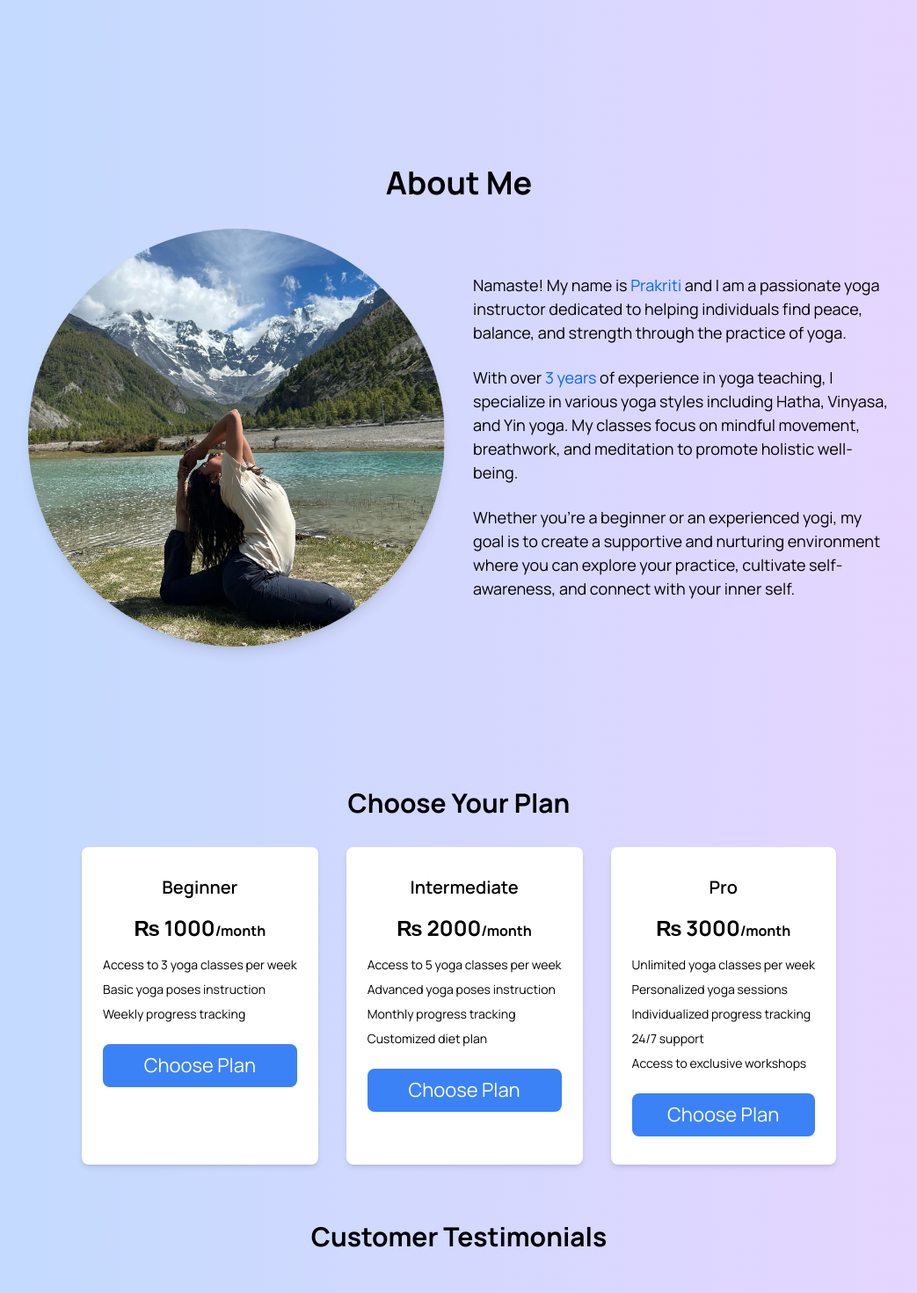
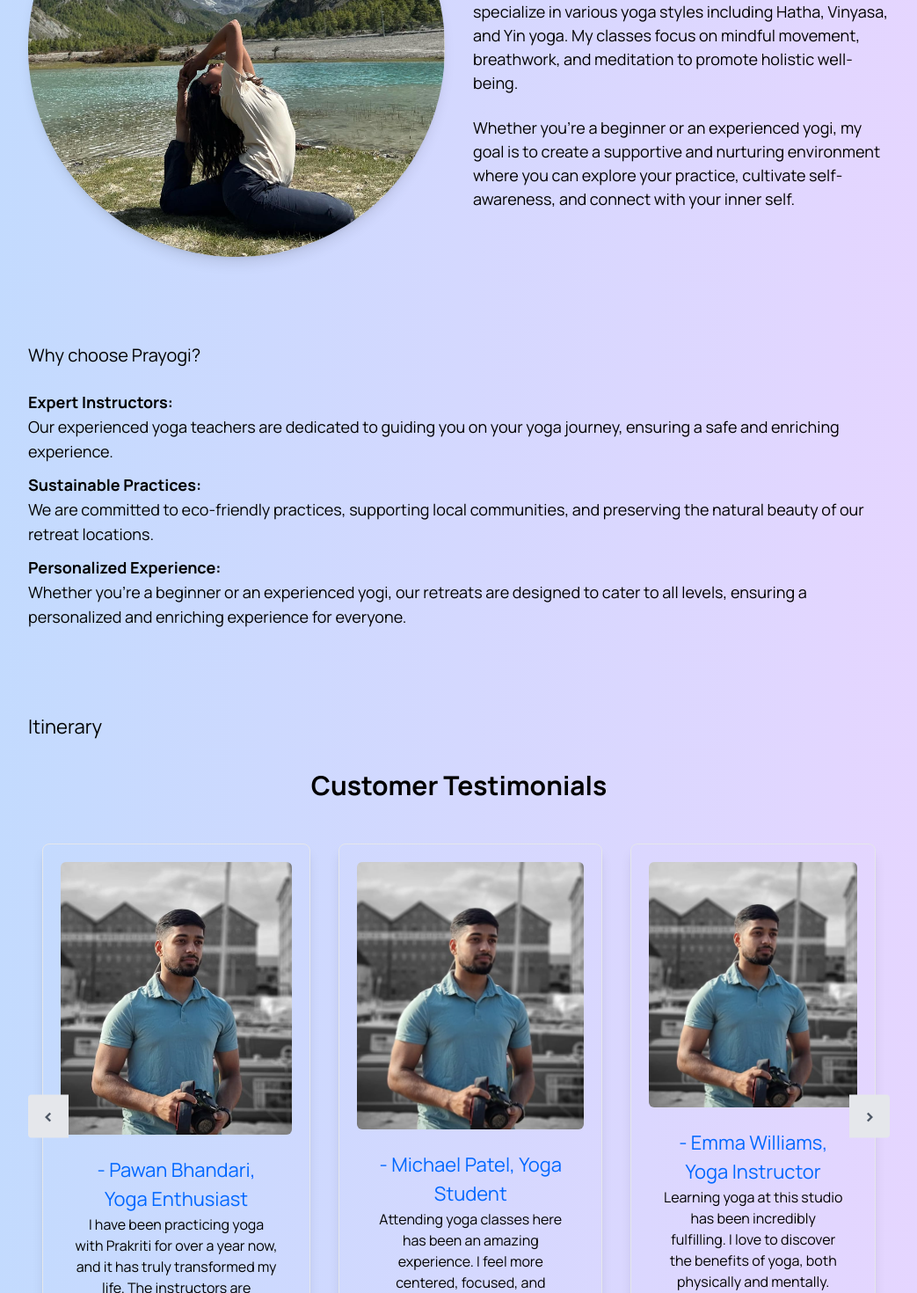
Before and after one commit to bhandaripawan8/Yoga-MERN, a React (Vite) app in the folder frontend/: page / in a window 1280 px wide. Shown: the part 1330-2800 px from the top of the page at 88% size, without its empty margins (118-1161 px from the left). Built offline with nearby package versions, Linux system fonts and the light colour scheme.

Commit message:
why choose prayogi component added with animations

```diff
--- a/frontend/src/components/Home/Home.jsx
+++ b/frontend/src/components/Home/Home.jsx
@@ -1,6 +1,6 @@
 import React from "react";
 import AboutMe from "../AboutMe/Aboutme";
-import PricingPlans from "../Pricing";
+import Itinerary from "../Itinerary/Itinerary";
 import Testimonials from "../Testimonials/Testimonials";
 import Contact from "../Contact/Contact";
 import Hero from "../Hero/Hero";
@@ -10,16 +10,17 @@ const Home = () => {
   return (
     <>
       <>
-        <div>
+        <div className="mt-[15px]">
           <Hero />
-          <WhyChoose/>
+
         </div>
         <div className="container">
-          <div className="mt-20">
+          <div className="mt-8">
             <AboutMe />
+            <WhyChoose/>
           </div>
           <div className="mt-20">
-            <PricingPlans />
+            <Itinerary />
           </div>
           <div>
             <Testimonials />
--- /dev/null
+++ b/frontend/src/components/Itinerary/Itinerary.jsx
@@ -0,0 +1,9 @@
+import React from 'react'
+
+const Itinerary = () => {
+  return (
+    <div>Itinerary</div>
+  )
+}
+
+export default Itinerary
--- a/frontend/src/components/Pricing.jsx
+++ /dev/null
@@ -1,57 +0,0 @@
-import React from 'react';
-
-const PricingPlans = () => {
-  return (
-    <div className="container mx-auto px-4 py-8">
-      <h2 className="text-3xl font-bold text-center text-black mb-8">Choose Your Plan</h2>
-      <div className="flex justify-center">
-        {/* Beginner Plan */}
-        <div className="max-w-xs bg-white rounded-lg shadow-md overflow-hidden mx-4">
-          <div className="px-6 py-8">
-            <h3 className="text-xl font-semibold text-center mb-4">Beginner</h3>
-            <div className="text-center text-2xl font-bold mb-4">&#x20A8; 1000<span className="text-base">/month</span></div>
-            <ul className="text-sm text-black mb-6">
-              <li className="mb-2">Access to 3 yoga classes per week</li>
-              <li className="mb-2">Basic yoga poses instruction</li>
-              <li className="mb-2">Weekly progress tracking</li>
-            </ul>
-            <button className="block w-full bg-blue-500 text-white text-center py-2 rounded-lg hover:bg-blue-600">Choose Plan</button>
-          </div>
-        </div>
-
-        {/* Intermediate Plan */}
-        <div className="max-w-xs bg-white rounded-lg shadow-md overflow-hidden mx-4">
-          <div className="px-6 py-8">
-            <h3 className="text-xl font-semibold text-center mb-4">Intermediate</h3>
-            <div className="text-center text-2xl font-bold mb-4">&#x20A8; 2000<span className="text-base">/month</span></div>
-            <ul className="text-sm text-black mb-6">
-              <li className="mb-2">Access to 5 yoga classes per week</li>
-              <li className="mb-2">Advanced yoga poses instruction</li>
-              <li className="mb-2">Monthly progress tracking</li>
-              <li className="mb-2">Customized diet plan</li>
-            </ul>
-            <button className="block w-full bg-blue-500 text-white text-center py-2 rounded-lg hover:bg-blue-600">Choose Plan</button>
-          </div>
-        </div>
-
-        {/* Pro Plan */}
-        <div className="max-w-xs bg-white rounded-lg shadow-md overflow-hidden mx-4">
-          <div className="px-6 py-8">
-            <h3 className="text-xl font-semibold text-center mb-4">Pro</h3>
-            <div className="text-center text-2xl font-bold mb-4">&#x20A8; 3000<span className="text-base">/month</span></div>
-            <ul className="text-sm text-black mb-6">
-              <li className="mb-2">Unlimited yoga classes per week</li>
-              <li className="mb-2">Personalized yoga sessions</li>
-              <li className="mb-2">Individualized progress tracking</li>
-              <li className="mb-2">24/7 support</li>
-              <li className="mb-2">Access to exclusive workshops</li>
-            </ul>
-            <button className="block w-full bg-blue-500 text-white text-center py-2 rounded-lg hover:bg-blue-600">Choose Plan</button>
-          </div>
-        </div>
-      </div>
-    </div>
-  );
-};
-
-export default PricingPlans;
--- a/frontend/src/components/whyChoose/WhyChoose.jsx
+++ b/frontend/src/components/whyChoose/WhyChoose.jsx
@@ -25,25 +25,42 @@ const WhyChoose = () => {
 
 
   return (
-    <div style={{height: '50vh'}}>
+    <div className='mt-[50px]'>
       <section ref={ref}>
-        <motion.p className='text-2xl my-[10px]'
+        <motion.p className='text-xl my-[10px] flex mx-auto text-center '
           initial={{opacity: 0, y: 50}}
           animate= {controls}
           transition={{duration: 0.5}}
         >Why choose Prayogi?</motion.p>
-        <p>
-          Expert Instructors: Our experienced yoga
+
+        <ul className='py-[10px]' ref={ref}>
+        <motion.li className='text-lg py-[5px]
+        '
+        initial={{opacity: 0, y: 20}}
+        animate={controls}
+        transition={{duration: 0.5, delay: 0.2}}
+        >
+          <p className='font-bold'>Expert Instructors:</p>Our experienced yoga
           teachers are dedicated to guiding you on your yoga journey, ensuring a
-          safe and enriching experience. </p>
-          <p>Sustainable Practices: We are committed
+          safe and enriching experience. </motion.li>
+          <motion.li className='text-lg py-[5px]'
+                  initial={{opacity: 0, y: 20}}
+                  animate={controls}
+                  transition={{duration: 0.5, delay: 0.3}}
+          ><p className='font-bold'>Sustainable Practices:</p> We are committed
           to eco-friendly practices, supporting local communities, and
-          preserving the natural beauty of our retreat locations. </p>
-          <p>
-          Personalized Experience: Whether you're a beginner or an experienced yogi, our
+          preserving the natural beauty of our retreat locations. </motion.li>
+          <motion.li className='text-lg py-[5px]'
+                  initial={{opacity: 0, y: 20}}
+                  animate={controls}
+                  transition={{duration: 0.5, delay: 0.4}}
+          ><p className='font-bold'>Personalized Experience:</p>
+           Whether you're a beginner or an experienced yogi, our
           retreats are designed to cater to all levels, ensuring a personalized
           and enriching experience for everyone.
-            </p>
+            </motion.li>
+        </ul>
+
       </section>
     </div>
   )
```
